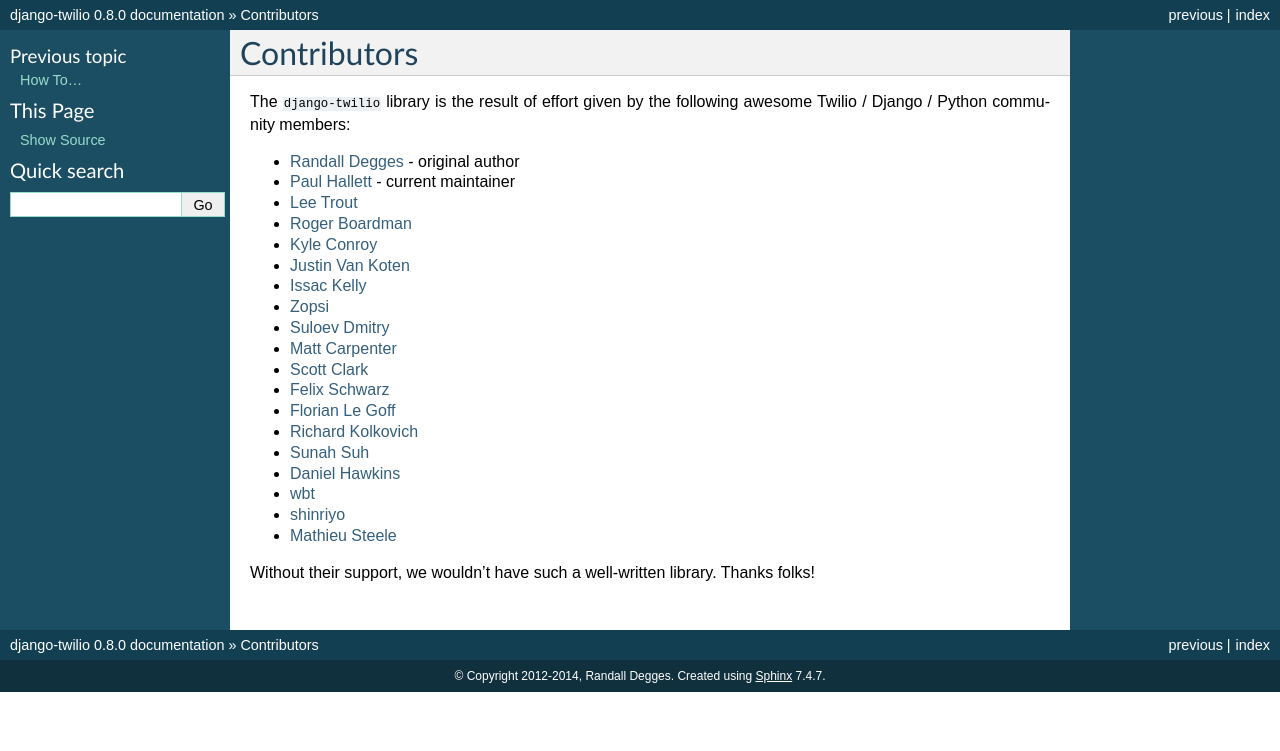
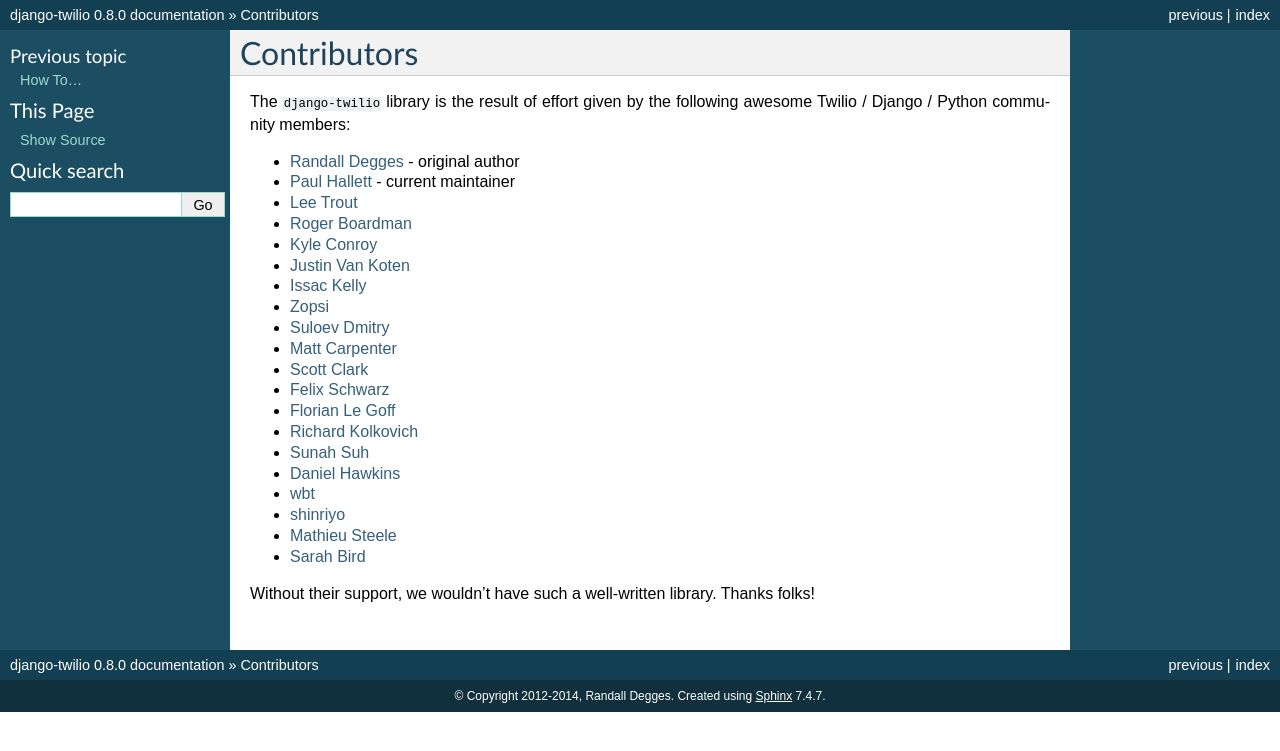
Before and after one commit to rdegges/django-twilio, a Sphinx documentation site: the page built from docs/source/contributors.rst, in a window 1280 px wide. Shown: the top 751 px of the page. Built offline with Sphinx 7.4.7, drawn with Linux system fonts in a browser that asks for light colours; pages that are not in the unit, such as notebooks, are missing from menus.

Commit message:
Adding Sarah Bird as a contributor.

```diff
--- a/docs/source/contributors.rst
+++ b/docs/source/contributors.rst
@@ -23,6 +23,7 @@
 * `wbt <https://github.com/wbt>`_
 * `shinriyo <https://github.com/shinriyo>`_
 * `Mathieu Steele <https://github.com/mathieusteele>`_
+* `Sarah Bird <https://github.com/birdsarah>`_
 
 Without their support, we wouldn't have such a well-written library.
 Thanks folks!
```
